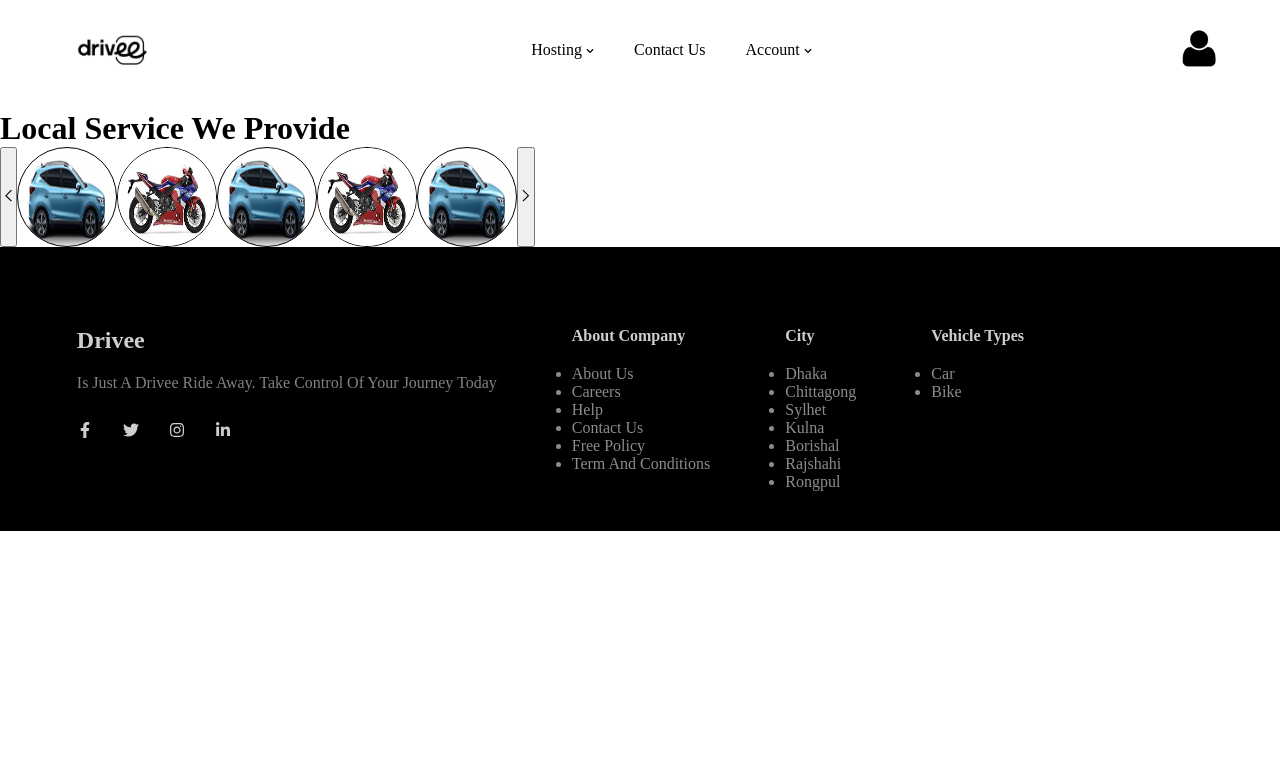
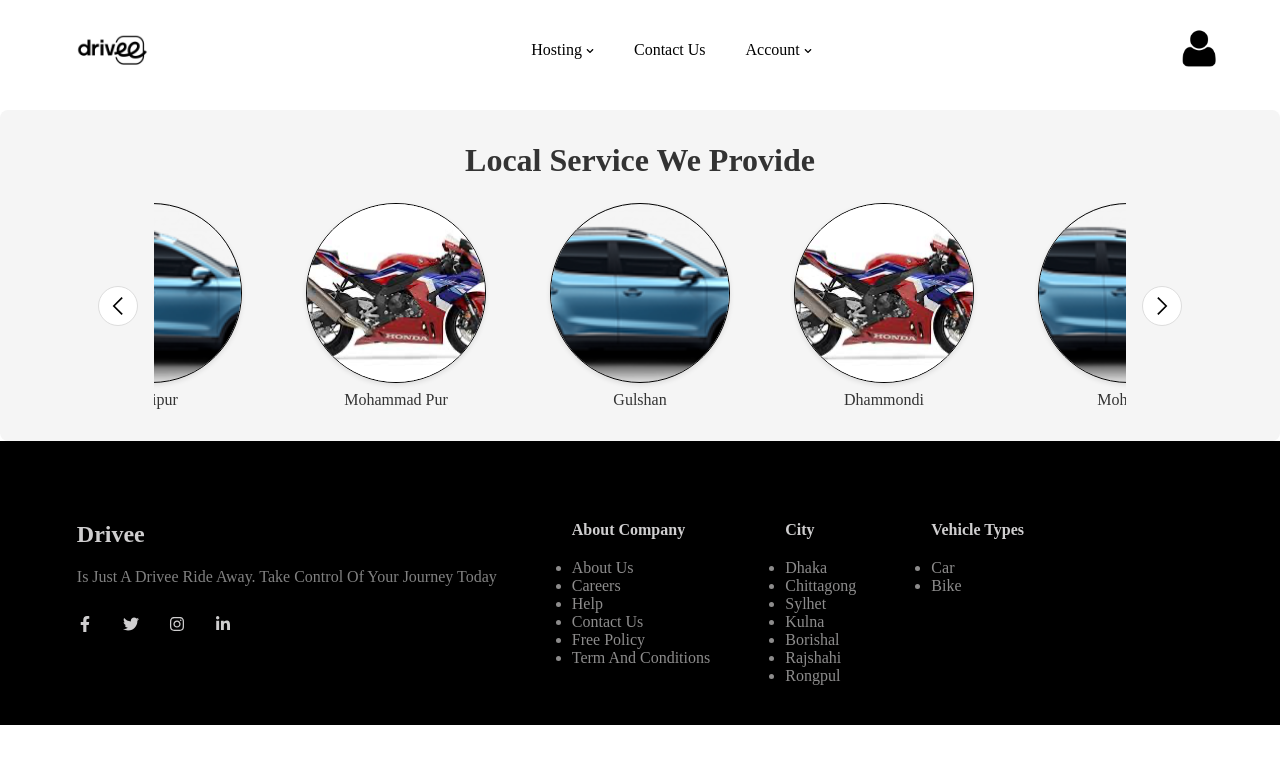
Before and after one commit to Yuizhey/Oris_dz_moto, a React (Vite) app: page /presentationpage in a window 1280 px wide. Shown: the top 764 px of the page. Built offline with nearby package versions, Linux system fonts and the light colour scheme.

Commit message:
почти доделал слайдер на странице presentation

```diff
--- a/src/components/LocalServiceSection/LocalServiceSection.jsx
+++ b/src/components/LocalServiceSection/LocalServiceSection.jsx
@@ -1,20 +1,60 @@
-import React from 'react'
-import { GrPrevious } from "react-icons/gr";
-import { GrNext } from "react-icons/gr";
-import images from "../../constants/LocalServiceSectionImages.js"
-import styles from "./LocalServiceSection.module.css"
+import React, { useState } from 'react';
+import { GrPrevious, GrNext } from "react-icons/gr";
+import images from "../../constants/LocalServiceSectionImages.js";
+import styles from "./LocalServiceSection.module.css";
 
 function LocalServiceSection() {
+  const [currentIndex, setCurrentIndex] = useState(0);
+
+  const nextSlide = () => {
+    setCurrentIndex((prevIndex) =>
+      prevIndex === images.length - 1 ? 0 : prevIndex + 1
+    );
+  };
+
+  const prevSlide = () => {
+    setCurrentIndex((prevIndex) =>
+      prevIndex === 0 ? images.length - 1 : prevIndex - 1
+    );
+  };
+
+  const getVisibleImages = () => {
+    const visibleImages = [];
+    for (let i = 0; i < 5; i++) {
+      const index = (currentIndex + i) % images.length;
+      visibleImages.push(images[index]);
+    }
+    return visibleImages;
+  };
+
   return (
     <div className={styles.container}>
-        <h1 className={styles["container-title"]}>Local Service We Provide</h1>
-        <div className={styles["container-images"]}>
-            <button className="button"><GrPrevious /></button>
-            {images.slice(-5).map(item=> <img src={item.path} className={styles.image}/>)}
-            <button className="button"><GrNext /></button>
+      <h1 className={styles.title}>Local Service We Provide</h1>
+
+      <div className={styles.slider}>
+        <button className={styles.navButton} onClick={prevSlide}>
+          <GrPrevious />
+        </button>
+
+        <div className={styles.sliderTrack}>
+          {getVisibleImages().map((item) => (
+            <div key={item.id} className={styles.slideContainer}>
+              <img
+                src={item.path}
+                className={styles.slideImage}
+                alt={`Service ${item.id}`}
+              />
+              <p className={styles.locationText}>{item.text}</p>
+            </div>
+          ))}
         </div>
+
+        <button className={styles.navButton} onClick={nextSlide}>
+          <GrNext />
+        </button>
+      </div>
     </div>
-  )
+  );
 }
 
-export default LocalServiceSection
+export default LocalServiceSection;
--- a/src/components/LocalServiceSection/LocalServiceSection.module.css
+++ b/src/components/LocalServiceSection/LocalServiceSection.module.css
@@ -1,17 +1,100 @@
-.container{
+.container {
+    text-align: center;
+    padding: 2rem;
+    background-color: #f5f5f5;
+    border-radius: 8px;
+    max-width: 1600px;
+    margin: 0 auto;
+  }
+
+  .title {
+    font-size: 2rem;
+    color: #333;
+    margin-bottom: 1.5rem;
+  }
+
+  .locations {
+    display: flex;
     justify-content: center;
-}
+    gap: 2rem;
+    margin-bottom: 2rem;
+    flex-wrap: wrap;
+  }
 
-.container-title{
-    margin: 0 auto;
-}
+  .locations span {
+    padding: 0.5rem 1rem;
+    background-color: #e0e0e0;
+    border-radius: 20px;
+    font-size: 0.9rem;
+  }
 
-.container-images{
+  .slider {
     display: flex;
-}
+    align-items: center;
+    justify-content: center;
+    gap: 1rem;
+    position: relative;
+  }
 
-.image{
-    width: 100px; height: 100px;
-    border-radius: 100%;
+  .sliderTrack {
+    display: flex;
+    gap: 4rem;
+    overflow: hidden;
+    width: 80%;
+    justify-content: center;
+  }
+
+  .slideImage {
+    width: 180px;
+    height: 180px;
+    object-fit: cover;
+    border-radius: 8px;
+    transition: transform 0.3s ease;
+    box-shadow: 0 2px 5px rgba(0,0,0,0.1);
+    border-radius: 50%;
     border: 1px solid black;
-}
+  }
+
+  .slideImage:hover {
+    transform: scale(1.05);
+  }
+
+  .navButton {
+    background: white;
+    border: 1px solid #ddd;
+    border-radius: 50%;
+    width: 40px;
+    height: 40px;
+    display: flex;
+    align-items: center;
+    justify-content: center;
+    cursor: pointer;
+    transition: all 0.3s ease;
+  }
+
+  .navButton:hover {
+    background: #f0f0f0;
+    transform: scale(1.1);
+  }
+
+  .navButton svg {
+    width: 20px;
+    height: 20px;
+  }
+  .sliderTrack {
+    transition: transform 0.5s ease;
+  }
+  .slideContainer {
+    display: flex;
+    flex-direction: column;
+    align-items: center;
+    gap: 0.5rem;
+  }
+
+  .locationText {
+    font-size: 1rem;
+    color: #333;
+    margin: 0;
+    text-align: center;
+    font-weight: 500;
+  }
--- a/src/constants/LocalServiceSectionImages.js
+++ b/src/constants/LocalServiceSectionImages.js
@@ -1,31 +1,38 @@
 const images = [
     {
         id: 1,
-        path: "images/car5.png"
+        path: "images/car5.png",
+        text: "Gazipur"
     },
     {
         id: 2,
-        path: "images/CBR.png"
+        path: "images/CBR.png",
+        text: "Mohammad Pur"
     },
     {
         id: 3,
-        path: "images/car5.png"
+        path: "images/car5.png",
+        text: "Gulshan"
     },
     {
         id: 4,
-        path: "images/CBR.png"
+        path: "images/CBR.png",
+        text: "Dhammondi"
     },
     {
         id: 5,
-        path: "images/car5.png"
+        path: "images/car5.png",
+        text: "Mohakali"
     },
     {
         id: 6,
-        path: "images/CBR.png"
+        path: "images/CBR.png",
+        text: "text"
     },
     {
         id: 7,
-        path: "images/car5.png"
+        path: "images/car5.png",
+        text: "text"
     },
 ];
 
```
